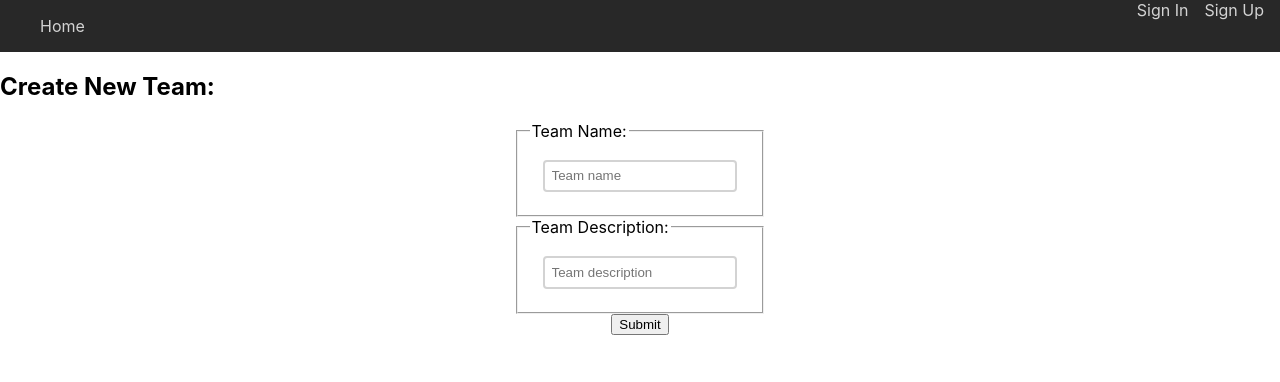
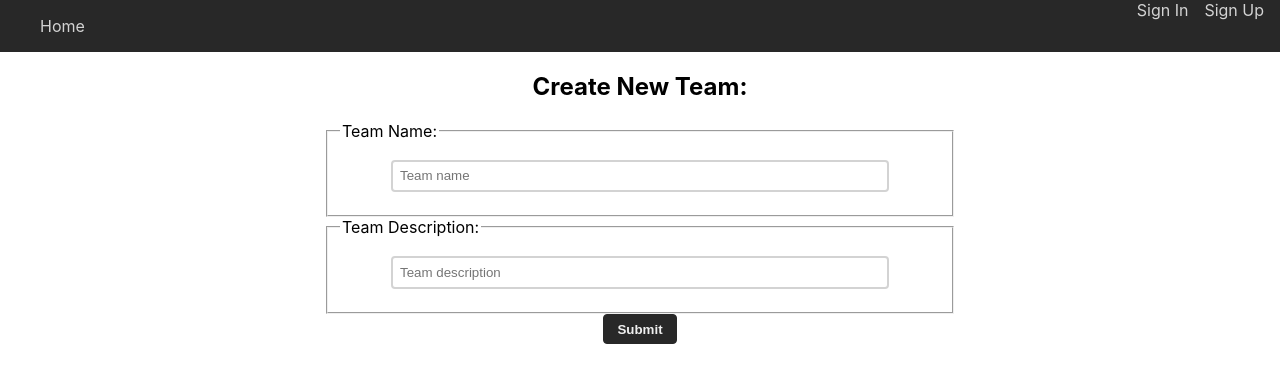
Before and after one commit to SJECollins/reactkanban, a React (Create React App) app in the folder reactkanban-fe/: page /teams/create in a window 1280 px wide. Shown: the top 382 px of the page. Built offline with nearby package versions, Linux system fonts and the light colour scheme; no server answers.

Commit message:
Start styling

```diff
--- a/reactkanban-fe/src/App.css
+++ b/reactkanban-fe/src/App.css
@@ -2,3 +2,23 @@ a {
   text-decoration: none;
   color: inherit;
 }
+
+h1, h2, h3, h4 {
+  text-align: center;
+}
+
+button {
+  border: 1px solid #282828;
+  border-radius: 4px;
+  background-color: #282828;
+  color: #efefef;
+  font-weight: bold;
+  padding: 0.5em 1em;
+  transition: all 0.3s ease-in-out;
+}
+
+button:hover, button:active {
+  background-color: #efefef;
+  color: #282828;
+  font-style: italic;
+}
--- a/reactkanban-fe/src/pages/teams/TeamEdit.js
+++ b/reactkanban-fe/src/pages/teams/TeamEdit.js
@@ -70,14 +70,14 @@ const TeamEdit = () => {
             </fieldset>
             <fieldset>
                 <legend>Team Description: </legend>
-                <input
+                <textarea
                     className={styles.FormInput}
                     placeholder="Team description"
-                    type="textarea"
                     name="description"
                     id="description"
                     value={description}
-                    onChange={handleChange} />
+                    onChange={handleChange}
+                    rows={4} />
             </fieldset>
             <button type="submit">Submit</button>
         </form>
--- a/reactkanban-fe/src/styles/Form.module.css
+++ b/reactkanban-fe/src/styles/Form.module.css
@@ -3,10 +3,18 @@
     flex-direction: column;
     justify-content: space-evenly;
     align-items: center;
+    width: min(600px, 80vw);
+    margin: 0 auto;
+}
+
+fieldset {
+    width: 100%;
+    display: flex;
+    align-items: center;
 }
 
 .FormInput {
-    margin: 1em;
+    margin: 1em auto;
     padding: 0.5em;
     width: 80%;
     border: 2px solid #d3d3d3;
```
